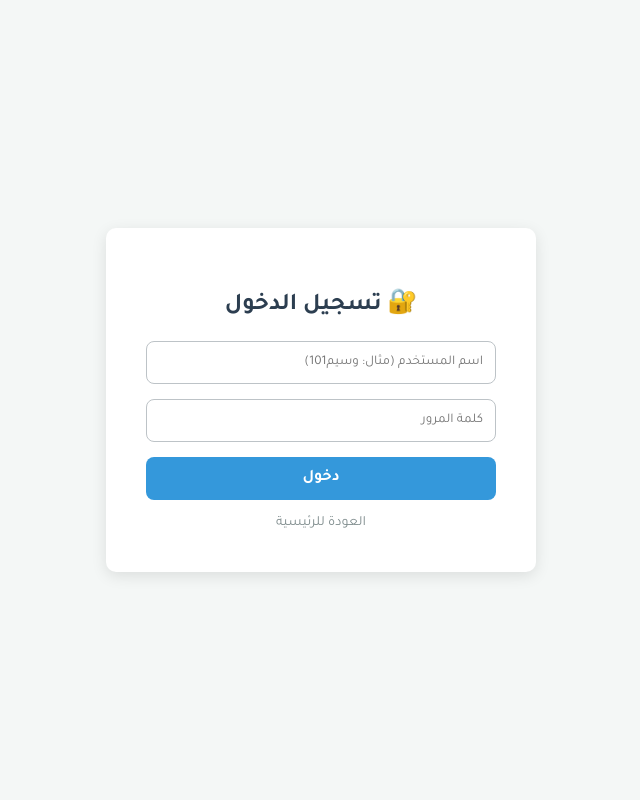
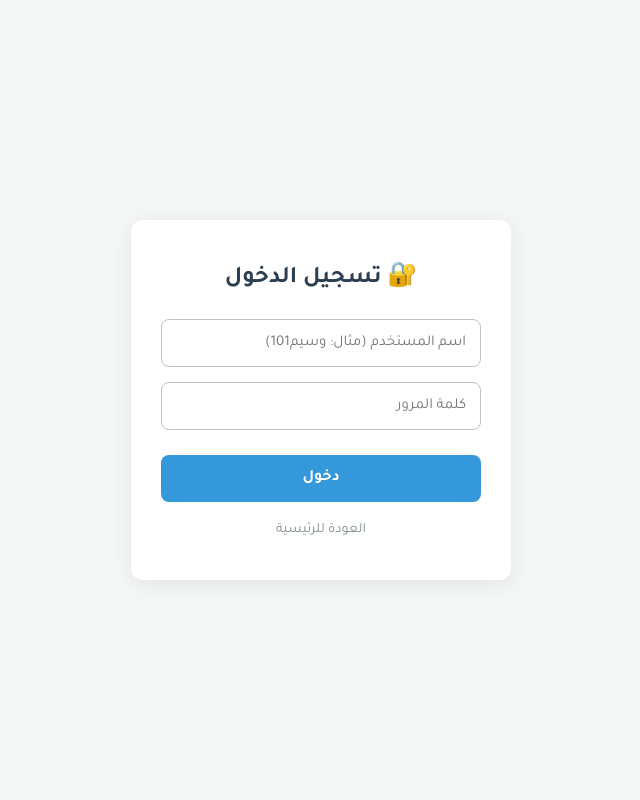
Before and after one commit to waseemshamma-sudo/family-tree, a Flask app: page /login in a window 1280 px wide. Shown: the whole page, without its empty margins (319-959 px from the left). Run offline with Flask 3, Linux system fonts and the light colour scheme; some libraries are stand-ins or nearby versions.

Commit message:
Update login.html

```diff
--- a/templates/login.html
+++ b/templates/login.html
@@ -2,17 +2,77 @@
 <html lang="ar" dir="rtl">
 <head>
     <meta charset="UTF-8">
+    <!-- إضافة وسم التجاوب مع شاشات الجوال -->
+    <meta name="viewport" content="width=device-width, initial-scale=1.0">
     <title>تسجيل الدخول</title>
     <link href="https://fonts.googleapis.com/css2?family=Tajawal:wght@400;700&display=swap" rel="stylesheet">
     <style>
-        body { font-family: 'Tajawal', sans-serif; background: #f4f7f6; display: flex; justify-content: center; align-items: center; height: 100vh; margin: 0; }
-        .login-box { background: white; padding: 40px; border-radius: 10px; box-shadow: 0 4px 15px rgba(0,0,0,0.1); width: 350px; text-align: center; }
-        h2 { color: #2c3e50; margin-bottom: 20px; }
-        input { width: 100%; padding: 12px; margin-bottom: 15px; border: 1px solid #bdc3c7; border-radius: 8px; font-family: 'Tajawal'; box-sizing: border-box; }
-        button { width: 100%; padding: 12px; background: #3498db; color: white; border: none; border-radius: 8px; cursor: pointer; font-family: 'Tajawal'; font-size: 16px; font-weight: bold; }
+        * { box-sizing: border-box; }
+        body {
+            font-family: 'Tajawal', sans-serif;
+            background: #f4f7f6;
+            display: flex;
+            justify-content: center;
+            align-items: center;
+            min-height: 100vh;
+            margin: 0;
+            padding: 20px; /* لحماية المربع من الالتصاق بالشاشة في الجوال */
+        }
+        .login-box {
+            background: white;
+            padding: 40px 30px;
+            border-radius: 12px;
+            box-shadow: 0 4px 20px rgba(0,0,0,0.08);
+            width: 100%;
+            max-width: 380px; /* السماح للمربع بالتمدد حتى 380 بكسل */
+            text-align: center;
+        }
+        h2 { color: #2c3e50; margin-top: 0; margin-bottom: 25px; font-size: 24px; }
+        input {
+            width: 100%;
+            padding: 14px;
+            margin-bottom: 15px;
+            border: 1px solid #bdc3c7;
+            border-radius: 8px;
+            font-family: 'Tajawal', sans-serif;
+            font-size: 15px;
+            outline: none;
+            transition: border-color 0.3s;
+        }
+        input:focus { border-color: #3498db; box-shadow: 0 0 5px rgba(52, 152, 219, 0.3); }
+        button {
+            width: 100%;
+            padding: 14px;
+            background: #3498db;
+            color: white;
+            border: none;
+            border-radius: 8px;
+            cursor: pointer;
+            font-family: 'Tajawal', sans-serif;
+            font-size: 16px;
+            font-weight: bold;
+            transition: background 0.3s;
+            margin-top: 10px;
+        }
         button:hover { background: #2980b9; }
-        .error { color: #e74c3c; margin-bottom: 15px; }
-        a { display: block; margin-top: 15px; color: #7f8c8d; text-decoration: none; font-size: 14px; }
+        .error {
+            background: #fce8e6;
+            color: #c5221f;
+            padding: 10px;
+            border-radius: 8px;
+            margin-bottom: 20px;
+            font-size: 14px;
+            border: 1px solid #fad2cf;
+        }
+        a {
+            display: inline-block;
+            margin-top: 20px;
+            color: #7f8c8d;
+            text-decoration: none;
+            font-size: 14px;
+            transition: color 0.3s;
+        }
+        a:hover { color: #34495e; text-decoration: underline; }
     </style>
 </head>
 <body>
```
